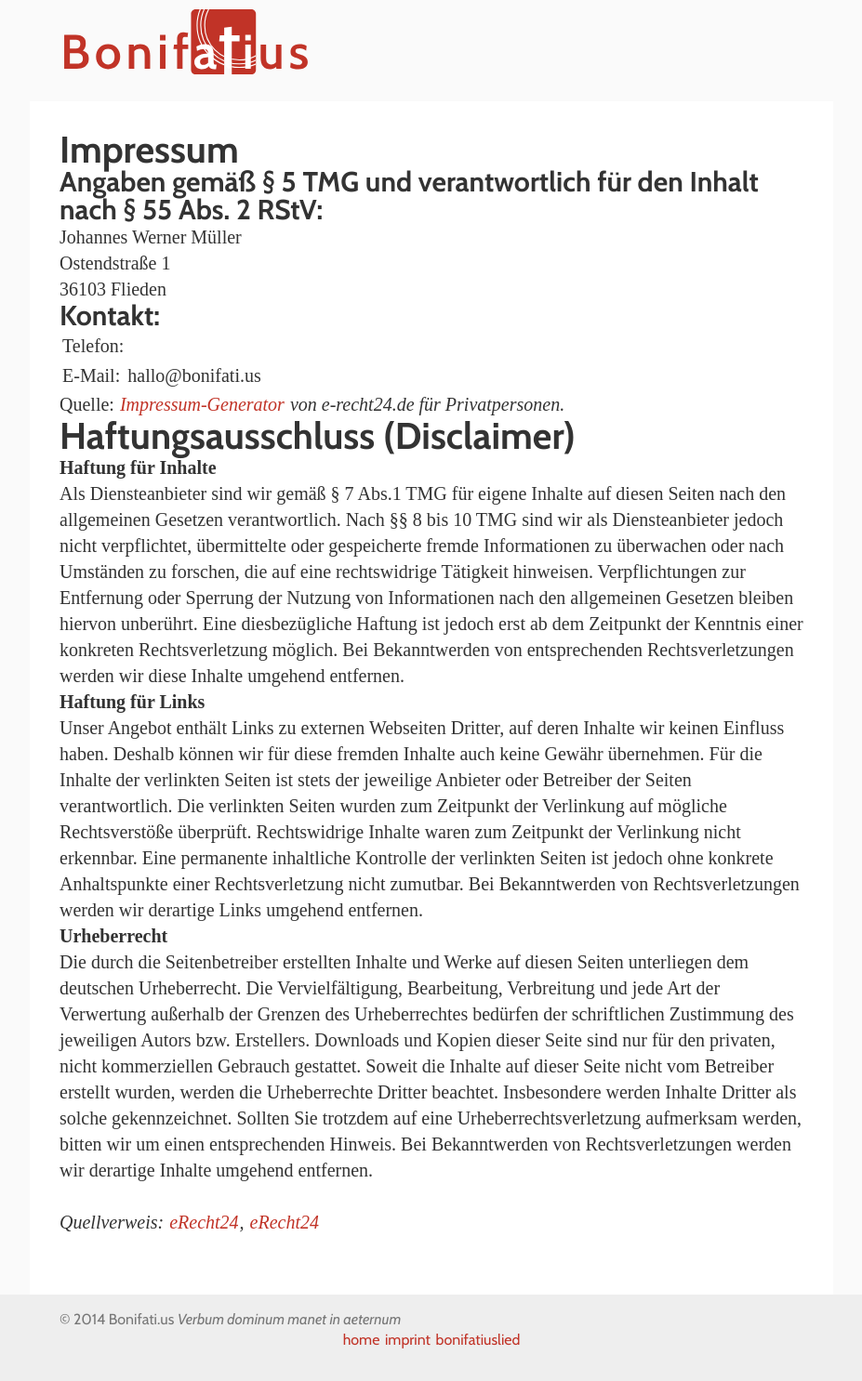
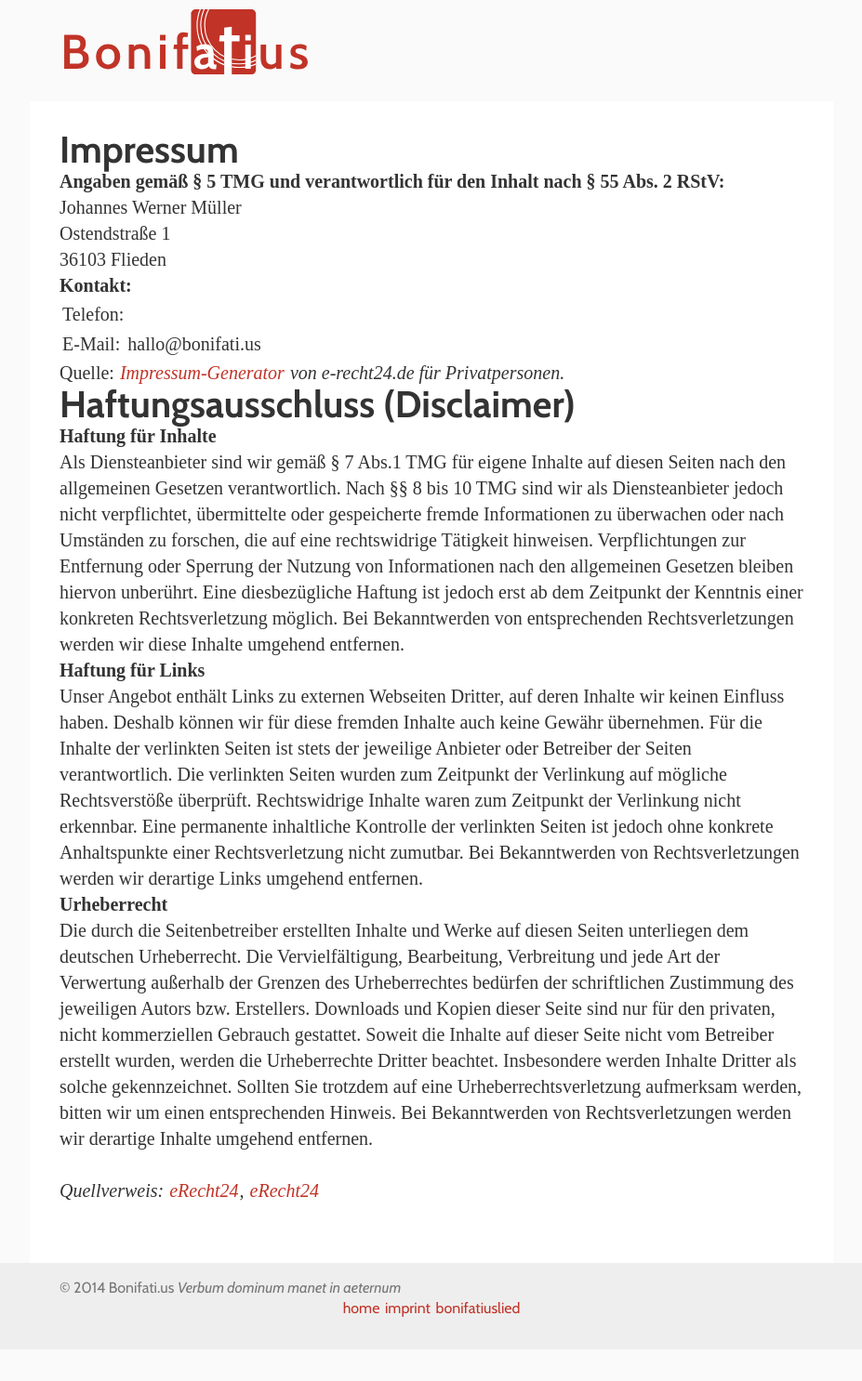
Before and after one commit to Bonifatius/bonifatius.github.io, a Jekyll site: the page built from imprint/index.html, in a window 1280 px wide. Shown: the whole page at 93% size, without its empty margins (176-1103 px from the left). Built offline with Jekyll 4.4.1, drawn with Linux system fonts in a browser that asks for light colours; some web fonts are replaced; Markdown is read by kramdown in place of the engine named in the settings; after the commit the page ends 1452 px from its top, so only the background shows below that.

Commit message:
headline styles

```diff
--- a/_scss/_typografy.scss
+++ b/_scss/_typografy.scss
@@ -11,9 +11,12 @@
 h1, h2, h3, h4, h5, h6 {
   line-height: 1;
 }
-h2.title {
+h2:not(:first-child) {
   font-size: 2.4rem;
   padding: .5rem 0 .2rem;
+}
+h3:not(:first-child) {
+  padding: 2rem 0 .5rem 0;
 }
 a {
   text-decoration: none;
--- a/css/main.css
+++ b/css/main.css
@@ -32,12 +32,17 @@
 }
 
 /* line 14, ../_scss/_typografy.scss */
-h2.title {
+h2:not(:first-child) {
   font-size: 2.4rem;
   padding: .5rem 0 .2rem;
 }
 
 /* line 18, ../_scss/_typografy.scss */
+h3:not(:first-child) {
+  padding: 2rem 0 .5rem 0;
+}
+
+/* line 21, ../_scss/_typografy.scss */
 a {
   text-decoration: none;
   color: #c13327;
@@ -46,11 +51,11 @@
   margin: 0 -.2em;
   border-radius: .2em;
 }
-/* line 26, ../_scss/_typografy.scss */
+/* line 29, ../_scss/_typografy.scss */
 a:hover, a:focus {
   color: #ac232f;
 }
-/* line 30, ../_scss/_typografy.scss */
+/* line 33, ../_scss/_typografy.scss */
 body > main a:hover, body > main a:focus {
   background-color: #fafafa;
   border-color: #eeeeee;
--- a/imprint/index.html
+++ b/imprint/index.html
@@ -3,12 +3,12 @@
 title: Impressum
 ---
 <h1>Impressum</h1>
-<h2>Angaben gemäß § 5 TMG und verantwortlich für den Inhalt nach § 55 Abs. 2 RStV:</h2>
+<strong>Angaben gemäß § 5 TMG und verantwortlich für den Inhalt nach § 55 Abs. 2 RStV:</strong>
 <p>Johannes Werner Müller<br />
 Ostendstraße 1<br />
 36103 Flieden
 </p>
-<h2>Kontakt:</h2>
+<strong>Kontakt:</strong>
 <table><tr>
 <td>Telefon:</td>
 <td></td></tr>
```
